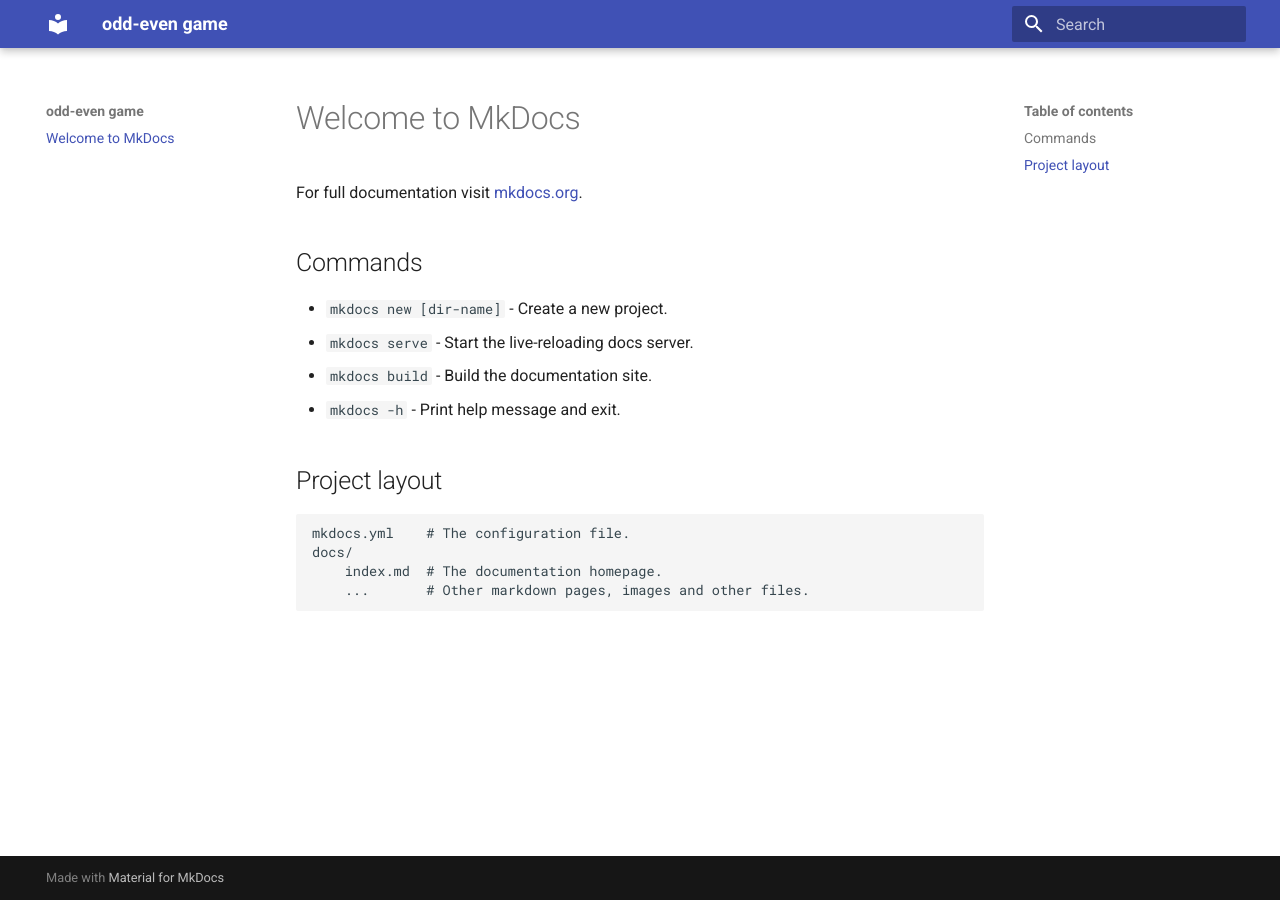
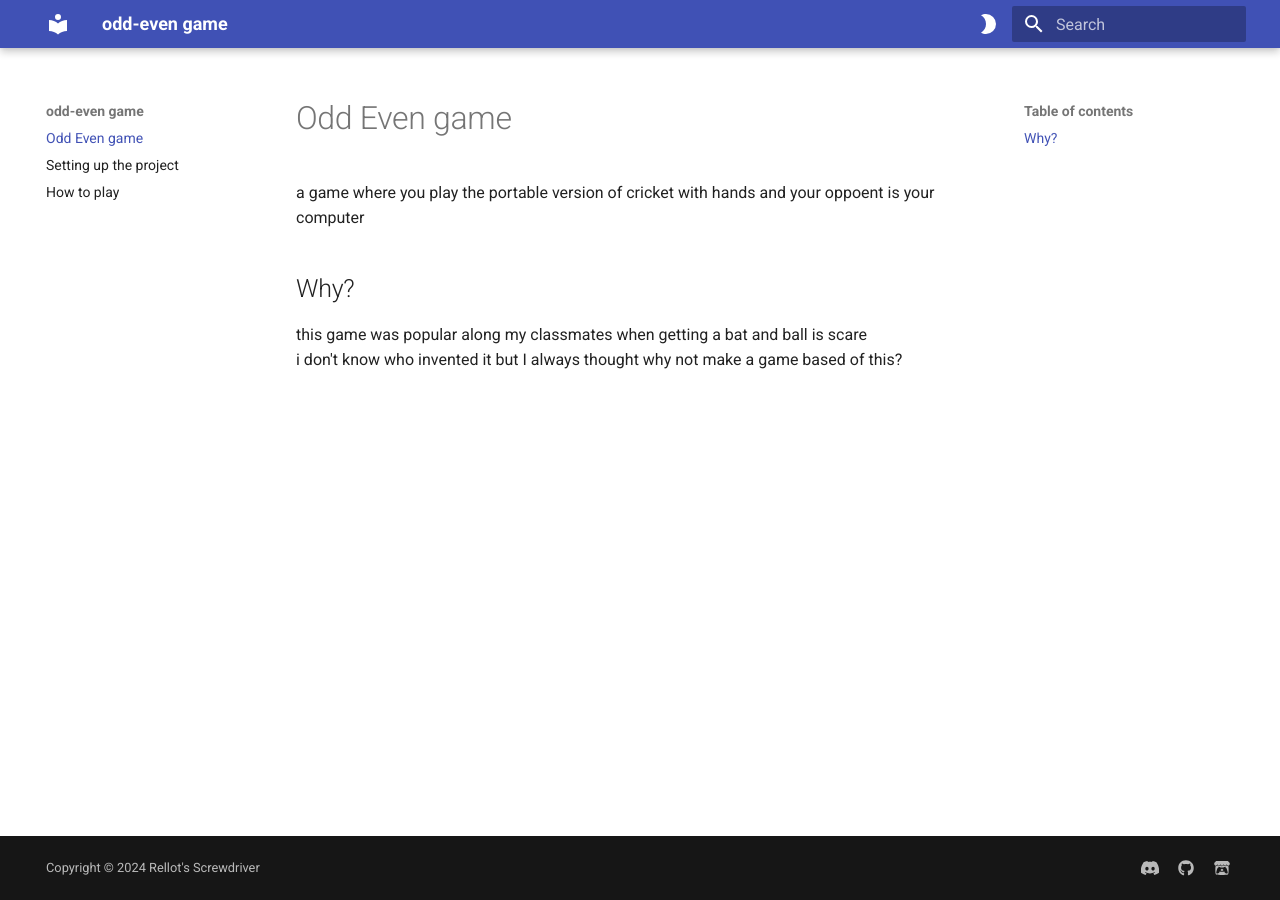
Before and after one commit to Rellotscrewdriver/odd-even-game, an MkDocs documentation site: the page built from docs/index.md, in a window 1280 px wide. Built offline with MkDocs 1.6.1 and Material for MkDocs 9.7.7, drawn with Linux system fonts in a browser that asks for light colours.

Commit message:
added documentation (#2)
* added basic docs
* added python3 requirment in the readme
* spellings and stuff fixed
* added screenshots and break the sentences into paragraphs

```diff
--- a/docs/index.md
+++ b/docs/index.md
@@ -1,17 +1,8 @@
-# Welcome to MkDocs
+# Odd Even game
 
-For full documentation visit [mkdocs.org](https://www.mkdocs.org).
+a game where you play the portable version of cricket with hands and your oppoent is your computer
 
-## Commands
+## Why?
 
-* `mkdocs new [dir-name]` - Create a new project.
-* `mkdocs serve` - Start the live-reloading docs server.
-* `mkdocs build` - Build the documentation site.
-* `mkdocs -h` - Print help message and exit.
-
-## Project layout
-
-    mkdocs.yml    # The configuration file.
-    docs/
-        index.md  # The documentation homepage.
-        ...       # Other markdown pages, images and other files.
+this game was popular along my classmates when getting a bat and ball is scare<br>
+i don't know who invented it but I always thought why not make a game based of this?
--- a/mkdocs.yml
+++ b/mkdocs.yml
@@ -1,3 +1,33 @@
 site_name: odd-even game
 theme:
   name: material
+  palette:
+    # Palette toggle for light mode
+    - scheme: default
+      toggle:
+        icon: material/brightness-2
+        name: Switch to dark mode
+
+    # Palette toggle for dark mode
+    - scheme: slate
+      toggle:
+        icon: material/brightness-7
+        name: Switch to light mode
+  features:
+    - header.autohide
+
+copyright: Copyright &copy; 2024 Rellot's Screwdriver
+extra:
+  social:
+    - icon: fontawesome/brands/discord
+      link: https://discord.com/users/481829350749110293
+    - icon: fontawesome/brands/github
+      link: https://github.com/Rellotscrewdriver/odd-even-game
+    - icon: fontawesome/brands/itch-io
+      link: https://rellotscrewdriver.itch.io
+  generator: false
+
+nav:
+- index.md
+- setup.md
+- how-to-play.md
```
Also changed, not shown: ReadMe.md (+1 -5 lines), docs/how-to-play.md (added, +19 -0 lines), docs/setup.md (added, +34 -0 lines), docs/screenshots/1.png (added), docs/screenshots/2.png (added), docs/screenshots/3.png (added), docs/screenshots/4.png (added), docs/screenshots/5.png (added).
